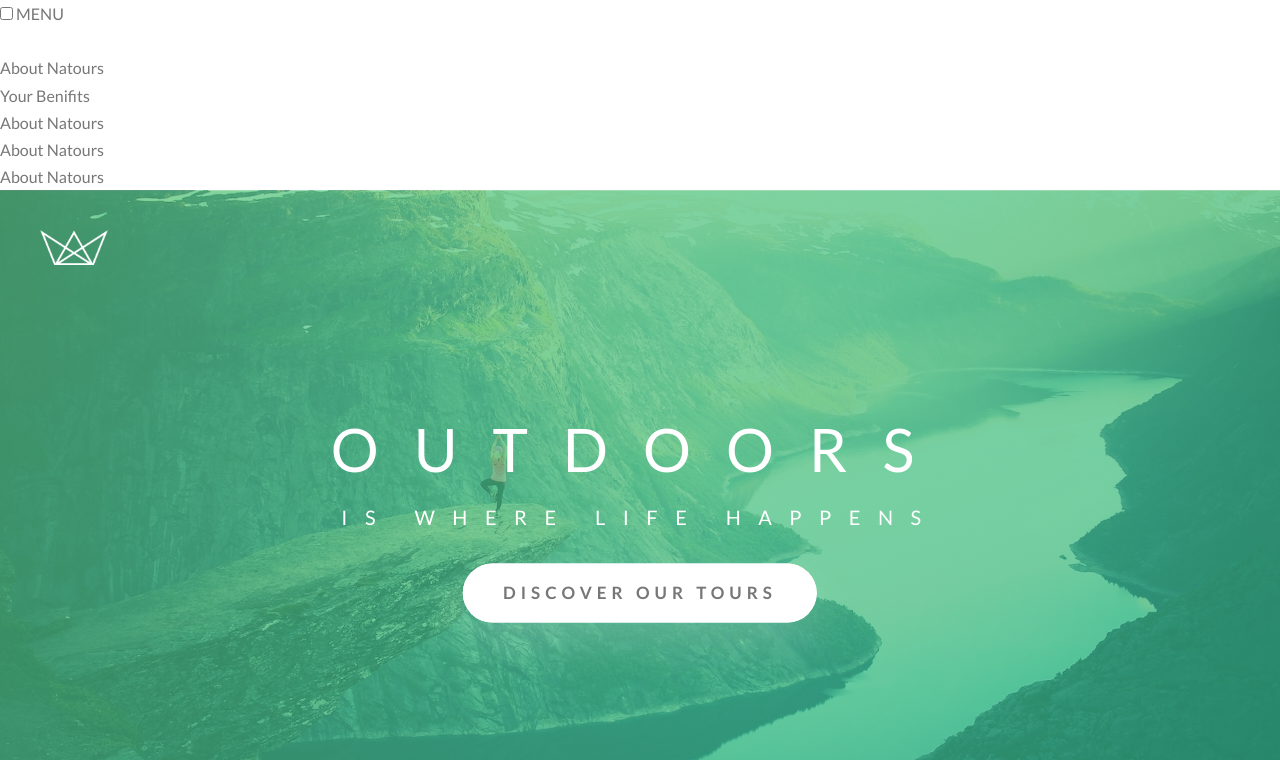
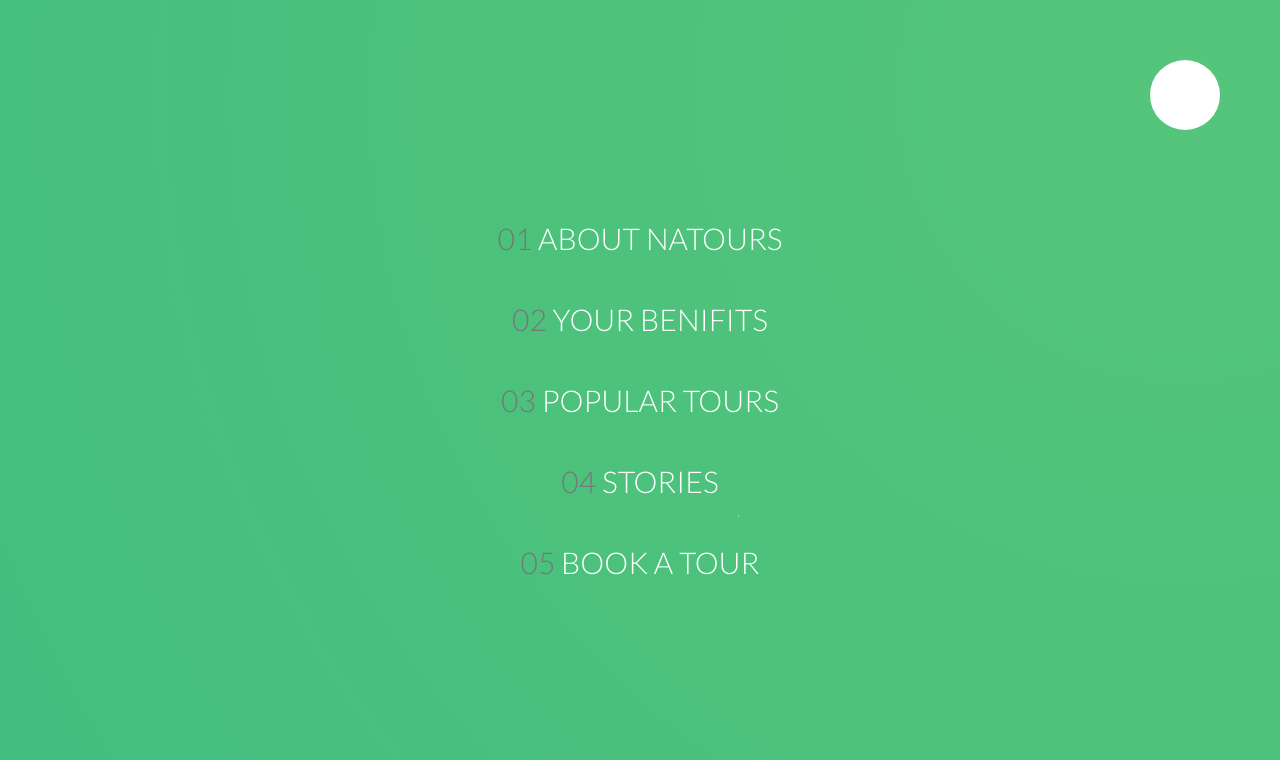
Before and after one commit to anishLearnsToCode/naturs, a website: page index.html in a window 1280 px wide. Shown: the top 760 px of the page. Drawn offline with Linux system fonts and the light colour scheme.

Commit message:
Created template for navigation, but still lacks functionality

```diff
--- a/index.html
+++ b/index.html
@@ -19,15 +19,15 @@
     <!-- Navigation -->
     <div class="navigation">
         <input type="checkbox" class="navigation__checkbox" id="navi-toggle">
-        <label for="navi-toggle" class="navigation__button">MENU</label>
+        <label for="navi-toggle" class="navigation__button"></label>
         <div class="navigation__background">&nbsp;</div>
         <nav class="navigation__nav">
-            <ul class="mavigation__list">
-                <li class="navigation__item"><a href="#" class="navigation__link">About Natours</a> </li>
-                <li class="navigation__item"><a href="#" class="navigation__link">Your Benifits</a> </li>
-                <li class="navigation__item"><a href="#" class="navigation__link">About Natours</a> </li>
-                <li class="navigation__item"><a href="#" class="navigation__link">About Natours</a> </li>
-                <li class="navigation__item"><a href="#" class="navigation__link">About Natours</a> </li>
+            <ul class="navigation__list">
+                <li class="navigation__item"><a href="#" class="navigation__link"><span>01</span> About Natours</a> </li>
+                <li class="navigation__item"><a href="#" class="navigation__link"><span>02</span> Your Benifits</a> </li>
+                <li class="navigation__item"><a href="#" class="navigation__link"><span>03</span> Popular Tours</a> </li>
+                <li class="navigation__item"><a href="#" class="navigation__link"><span>04</span> Stories</a> </li>
+                <li class="navigation__item"><a href="#" class="navigation__link"><span>05</span> Book a Tour</a> </li>
             </ul>
         </nav>
     </div>
@@ -56,7 +56,7 @@
             </div>
 
             <div class="grid-test">
-                <div class="row">
+                <div class="row send-to-front">
 
                     <div class="col-1-of-2">
                         <h3 class="heading-tertiary margin-bottom-small">You're going to fall in love with nature</h3>
--- a/sass/abstract/_mixins.scss
+++ b/sass/abstract/_mixins.scss
@@ -45,3 +45,22 @@
 @mixin rounded-edges {
   border-radius: 3px;
 }
+
+@mixin circle($radius) {
+  border-radius: 50%;
+  height: $radius;
+  width: $radius;
+}
+
+@mixin on-top {
+  z-index: 1;
+}
+@mixin on-top-everything {
+  z-index: 2;
+}
+
+@mixin position-fixed($top, $right) {
+  position: fixed;
+  top: $top;
+  right: $right;
+}
--- a/sass/base/_utilities.scss
+++ b/sass/base/_utilities.scss
@@ -29,10 +29,16 @@
 
 .absolute-center {
   position: absolute;
-  top: 40%;
+  //top: 40%;
+  top: 50%;
   left: 50%;
   transform: translateY(-50%) translateX(-50%);
 }
 
+.full-page {
+  height: 100vh;
+  width: 100vm;
+}
+
 .send-to-back { z-index: -10; }
 .send-to-front { z-index: 1; }
--- a/sass/layout/_navigation.scss
+++ b/sass/layout/_navigation.scss
@@ -0,0 +1,75 @@
+.navigation {
+  &__checkbox {
+    display: none;
+  }
+
+  &__button {
+    background-color: $color-white;
+    @include position-fixed(6rem, 6rem);
+    @include circle(7rem);
+    z-index: 30;
+
+    :hover {
+      cursor: pointer;
+    }
+  }
+
+  &__background {
+    @include circle(6rem);
+    @include position-fixed(6.5rem, 6.5rem);
+    background-image: radial-gradient($color-primary-light 0%, $color-primary-dark 100%);
+    z-index: 10;
+
+    transform: scale(80);
+  }
+
+  &__nav {
+    height: 100vh;
+    width: 100%;
+    //background: lightgray;
+    @include position-fixed(0, 0);
+    z-index: 20;
+  }
+
+  &__list {
+    @include absolute-center-box;
+    @include text-align-center;
+    list-style: none;
+  }
+
+  &__item {
+    margin: 1rem;
+  }
+
+  &__link {
+    display: inline-block;
+
+    font-size: 3rem;
+    font-weight: 300;
+    color: $color-white;
+    text-transform: uppercase;
+    padding: 1rem 2rem;
+    background-size: 220%;
+    transition: all 0.4s;
+    background-image: linear-gradient(120deg, transparent 0%, transparent 50%, $color-white 50%, $color-white 100%);
+    //background-image: linear-gradient(120deg, orangered 0%, blue 50%, $color-white 50%, $color-white 100%);
+
+    span {
+      color: $color-grey-dark;
+    }
+
+    &:link,
+    &:visited {
+
+    }
+
+    &:hover,
+    &:active {
+      background-position: 100%;
+      color: $color-primary-dark;
+      transform: translateX(1rem);
+
+
+    }
+  }
+}
--- a/sass/main.scss
+++ b/sass/main.scss
@@ -18,5 +18,6 @@
 
 @import "layout/header";
 @import "layout/grid";
+@import "layout/navigation";
 
 @import "pages/home";
```
Also changed, not shown: css/main.css.
